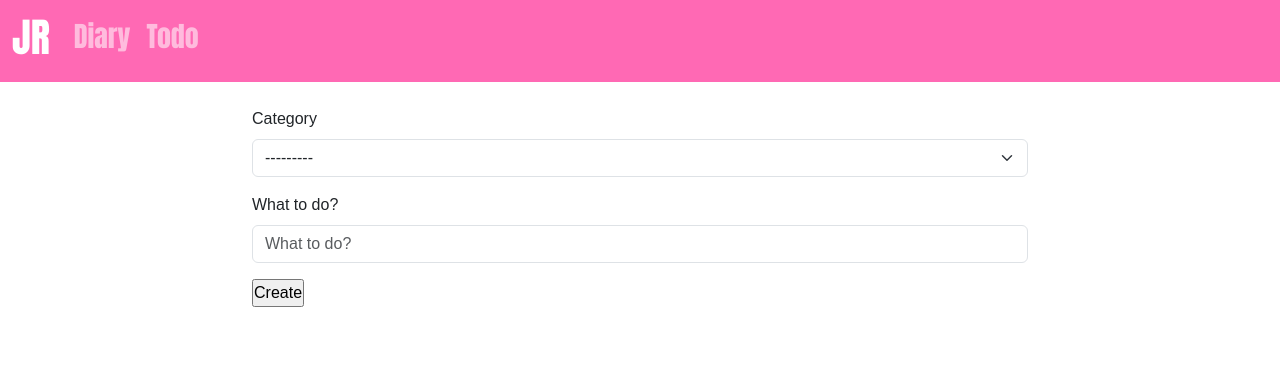
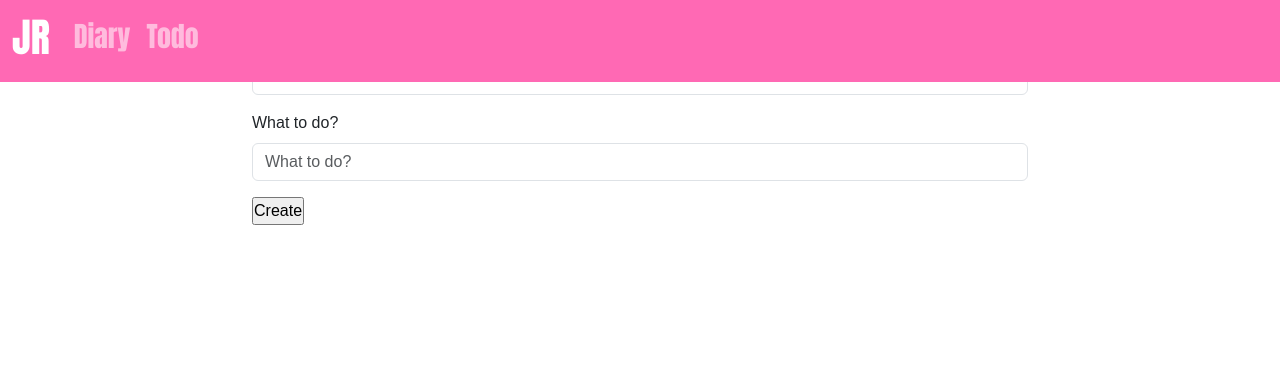
Before and after one commit to jrossgit/personal-diary, a Django app: page /todo in a window 1280 px wide. Shown: the top 382 px of the page. Run offline with Django 3.2, Linux system fonts and the light colour scheme; data that the repository does not hold is empty; some libraries are stand-ins or nearby versions.

Commit message:
Fix header to top of page

```diff
--- a/backend/app/templates/base.html
+++ b/backend/app/templates/base.html
@@ -18,7 +18,7 @@
             })
         </script>
         {% block navbar %}
-        <nav class="navbar navbar-expand-md navbar-dark bg-pink">
+        <nav class="navbar fixed-top navbar-expand-md navbar-dark bg-pink">
             <div class="container-fluid">
                 <a class="navbar-brand" href="{% url 'home' %}"><h1>JR </h1></a>
                 <button class="navbar-toggler" type="button" data-bs-toggle="collapse" data-bs-target="#navbarNav" aria-controls="navbarNav" aria-expanded="false" aria-label="Toggle navigation">
```
